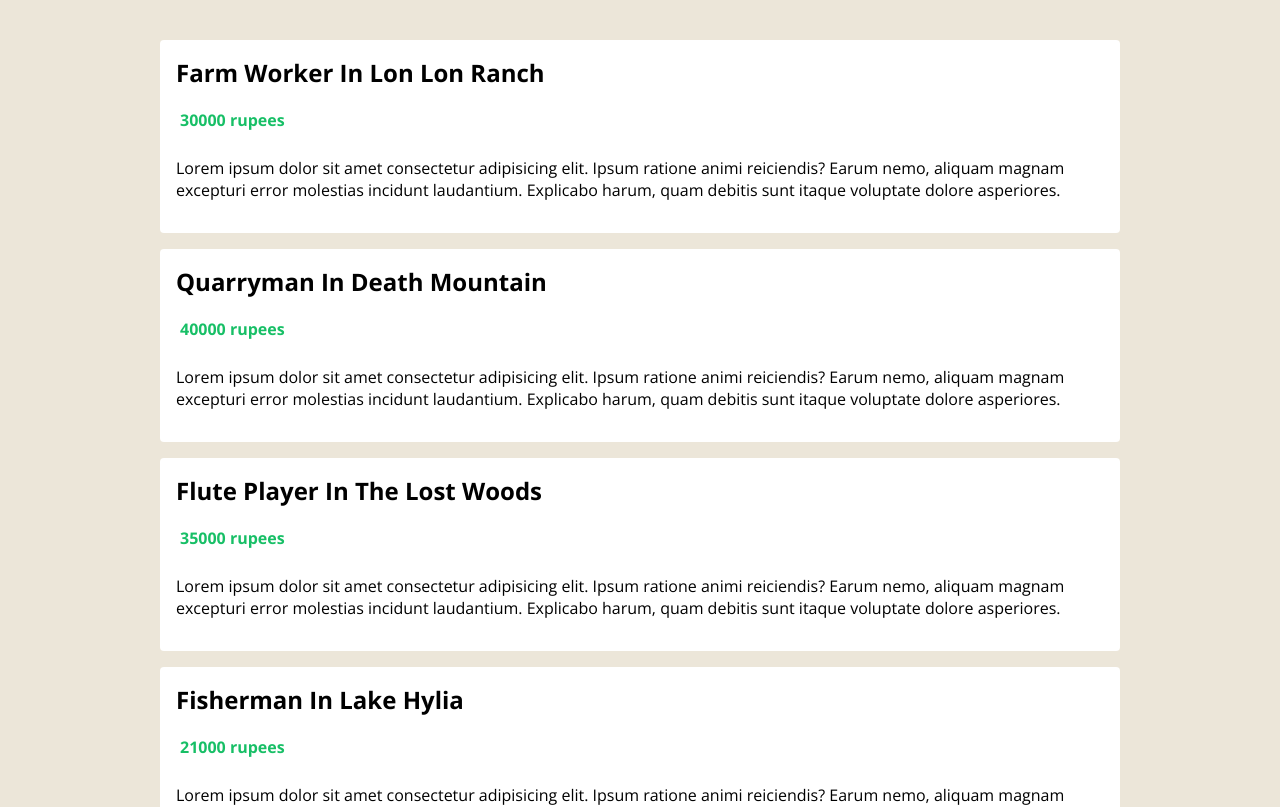
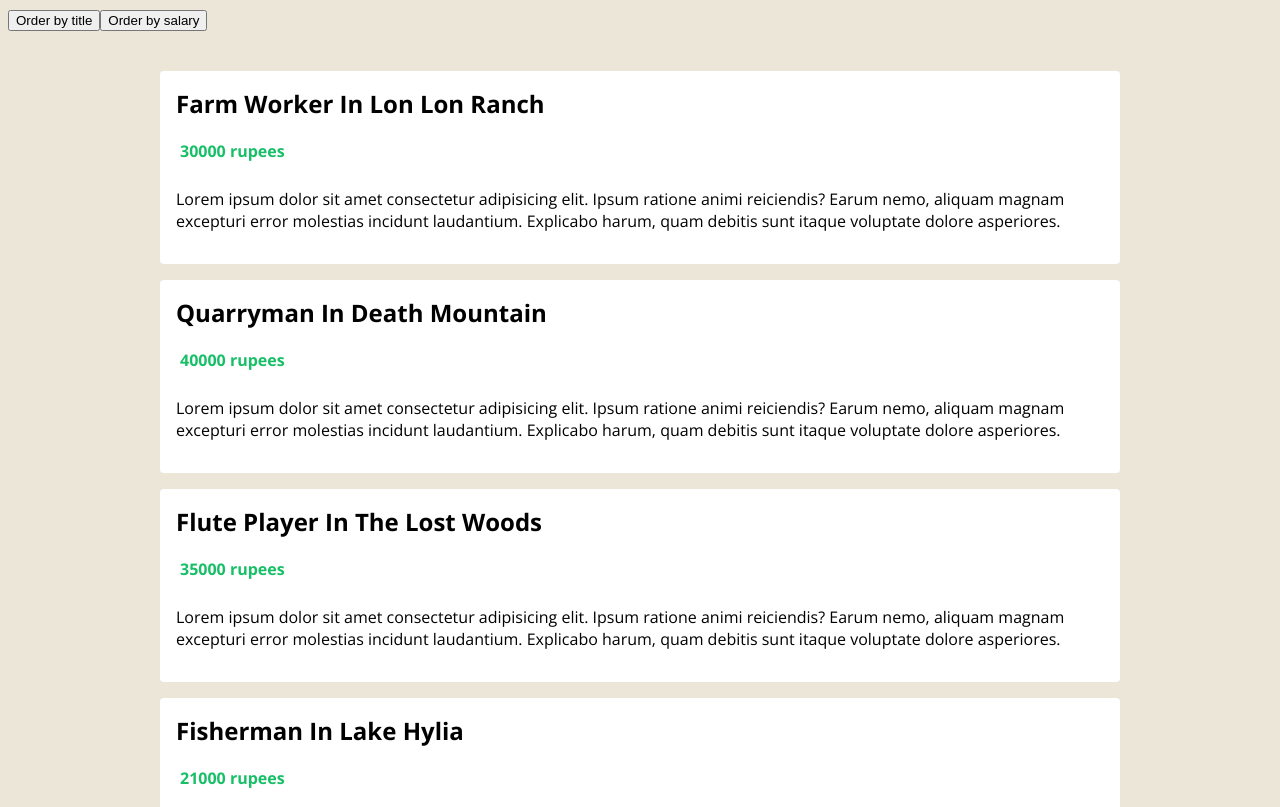
Before and after one commit to crypt096/vue3-typescript, a Vue app: page / in a window 1280 px wide. Shown: the top 807 px of the page. Built offline with nearby package versions, Linux system fonts and the light colour scheme.

Commit message:
Add buttons for ordering.

```diff
--- a/src/App.vue
+++ b/src/App.vue
@@ -1,5 +1,7 @@
 <template>
   <div class="app">
+    <button>Order by title</button>
+    <button>Order by salary</button>
     <JobList :jobs="jobs" />
   </div>
 </template>
```
